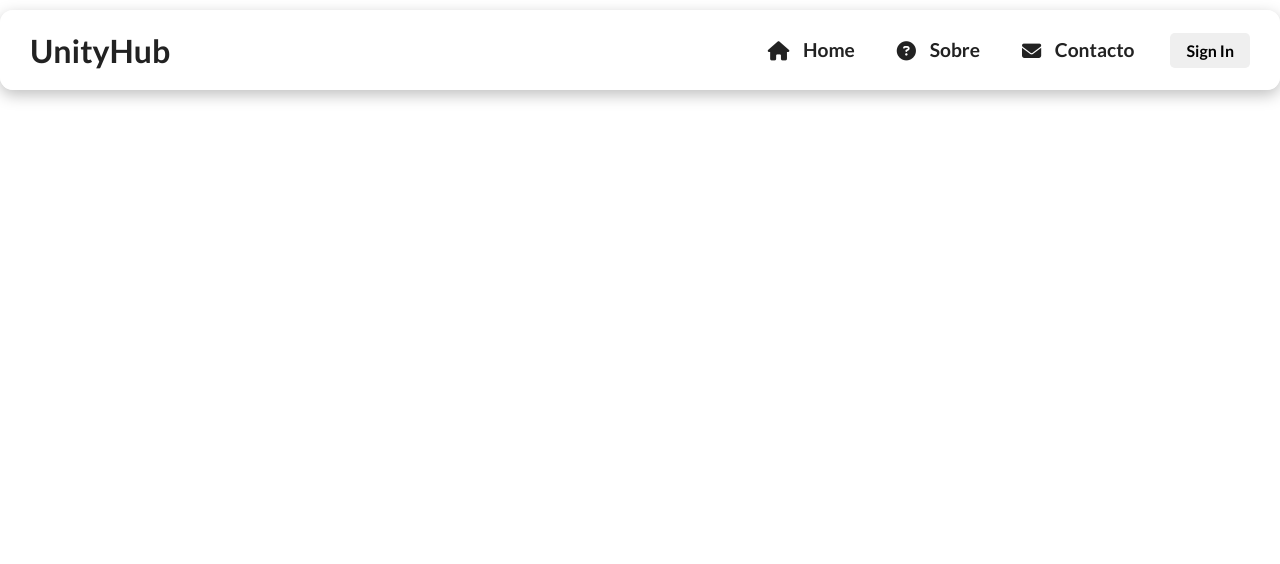
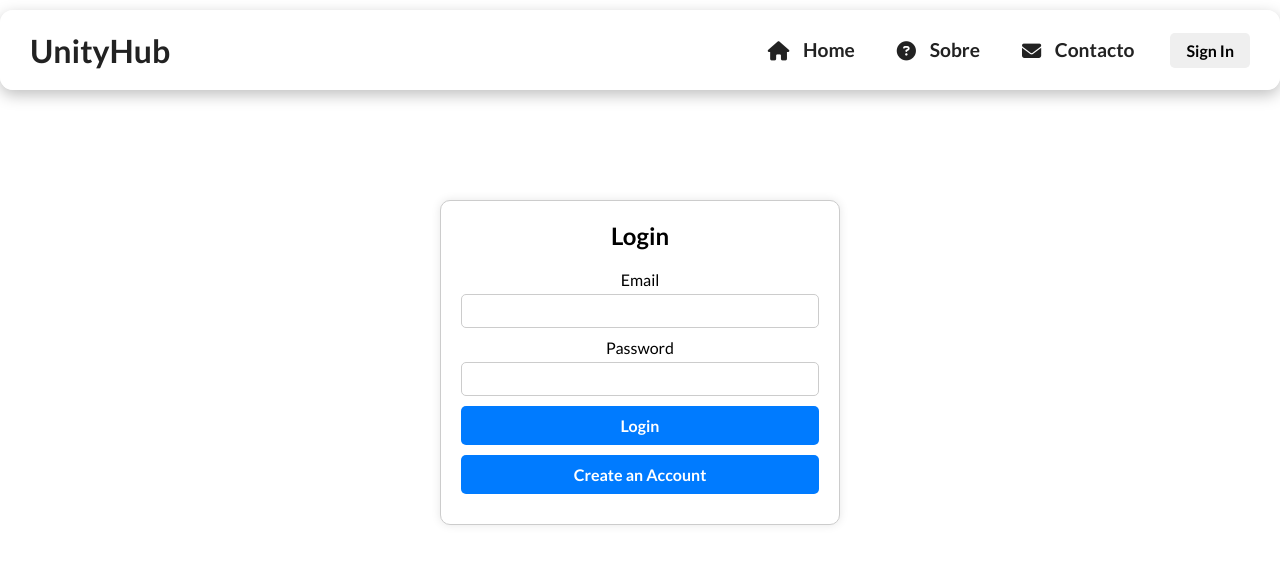
Before and after one commit to GonzzaloBarbosa/unityhub-react, a React (Create React App) app in the folder unity-app/: page /login-register in a window 1280 px wide. Shown: the top 564 px of the page. Built offline with nearby package versions, Linux system fonts and the light colour scheme.

Commit message:
Template para Login/Register
Template basico para no futuro expandir a função Login e Registo

```diff
--- a/unity-app/package.json
+++ b/unity-app/package.json
@@ -6,9 +6,9 @@
     "@testing-library/jest-dom": "^5.17.0",
     "@testing-library/react": "^13.4.0",
     "@testing-library/user-event": "^13.5.0",
-    "react-router-dom": "^6.24.0",
     "react": "^18.3.1",
     "react-dom": "^18.3.1",
+    "react-router-dom": "^6.24.0",
     "react-scripts": "5.0.1",
     "web-vitals": "^2.1.4"
   },
--- a/unity-app/public/index.html
+++ b/unity-app/public/index.html
@@ -25,7 +25,7 @@
       Learn how to configure a non-root public URL by running `npm run build`.
     -->
     <link rel="stylesheet" href="https://cdnjs.cloudflare.com/ajax/libs/font-awesome/6.5.2/css/all.min.css" integrity="sha512-SnH5WK+bZxgPHs44uWIX+LLJAJ9/2PkPKZ5QiAj6Ta86w+fsb2TkcmfRyVX3pBnMFcV7oQPJkl9QevSCWr3W6A==" crossorigin="anonymous" referrerpolicy="no-referrer" />
-    <title>React App</title>
+    <title>Unity Hub</title>
   </head>
   <body>
     <noscript>You need to enable JavaScript to run this app.</noscript>
--- a/unity-app/src/App.js
+++ b/unity-app/src/App.js
@@ -5,6 +5,7 @@ import { Route, Routes } from 'react-router-dom';
 import Home from './paginas/Home';
 import Sobre from './paginas/Sobre';
 import Contacto from './paginas/Contacto';
+import LoginRegister from './paginas/SignIn';
 
 function App() {
   return (
@@ -14,6 +15,7 @@ function App() {
         <Route path="/" element= {<Home/>}/>
         <Route path="/sobre" element= {<Sobre/>}/>
         <Route path="/contacto" element= {<Contacto/>}/>
+        <Route path="/login-register" element={<LoginRegister/>} />
       </Routes>
 
     </div>
--- /dev/null
+++ b/unity-app/src/componentes/LoginRegister.js
@@ -0,0 +1,113 @@
+import React, { useState } from 'react';
+import { useNavigate } from 'react-router-dom';
+import '../styles/LoginRegister.css';
+
+const LoginRegister = () => {
+  const [isLogin, setIsLogin] = useState(true);
+  const [formData, setFormData] = useState({
+    name: '',
+    email: '',
+    password: '',
+    phoneNumber: '',
+    dateOfBirth: '',
+    country: '',
+    city: ''
+  });
+
+  const navigate = useNavigate();
+
+  const handleChange = (e) => {
+    setFormData({ ...formData, [e.target.name]: e.target.value });
+  };
+
+  const handleSubmit = async (e) => {
+    e.preventDefault();
+    if (isLogin) {
+      // Handle login
+      console.log('Logging in with:', formData);
+    } else {
+      // Handle registration
+      console.log('Registering with:', formData);
+    }
+    // Redirect to home page
+    navigate('/');
+  };
+
+  return (
+    <div className="login-register-container">
+      <h2>{isLogin ? 'Login' : 'Register'}</h2>
+      <form onSubmit={handleSubmit}>
+        {!isLogin && (
+          <>
+            <label>Name</label>
+            <input
+              type="text"
+              name="name"
+              value={formData.name}
+              onChange={handleChange}
+              required
+            />
+          </>
+        )}
+        <label>Email</label>
+        <input
+          type="email"
+          name="email"
+          value={formData.email}
+          onChange={handleChange}
+          required
+        />
+        <label>Password</label>
+        <input
+          type="password"
+          name="password"
+          value={formData.password}
+          onChange={handleChange}
+          required
+        />
+        {!isLogin && (
+          <>
+            <label>Phone Number</label>
+            <input
+              type="text"
+              name="phoneNumber"
+              value={formData.phoneNumber}
+              onChange={handleChange}
+              required
+            />
+            <label>Date of Birth</label>
+            <input
+              type="date"
+              name="dateOfBirth"
+              value={formData.dateOfBirth}
+              onChange={handleChange}
+              required
+            />
+            <label>Country</label>
+            <input
+              type="text"
+              name="country"
+              value={formData.country}
+              onChange={handleChange}
+              required
+            />
+            <label>City</label>
+            <input
+              type="text"
+              name="city"
+              value={formData.city}
+              onChange={handleChange}
+              required
+            />
+          </>
+        )}
+        <button type="submit">{isLogin ? 'Login' : 'Register'}</button>
+      </form>
+      <button onClick={() => setIsLogin(!isLogin)}>
+        {isLogin ? 'Create an Account' : 'Already have an account?'}
+      </button>
+    </div>
+  );
+};
+
+export default LoginRegister;
--- a/unity-app/src/componentes/NavBar.js
+++ b/unity-app/src/componentes/NavBar.js
@@ -28,7 +28,9 @@ class Navbar extends Component {
                             </li>
                         )
                     })}
-                    <button>Sign In</button>
+                    <Link to="/login-register">
+                        <button>Sign In</button>
+                    </Link>
                 </ul>
             </nav>
         )
--- /dev/null
+++ b/unity-app/src/paginas/SignIn.js
@@ -0,0 +1,11 @@
+import LoginRegister from '../componentes/LoginRegister'
+
+function SignIn(){
+    return(
+        <>
+            <LoginRegister/>
+        </>
+    );
+}
+
+export default SignIn;
--- /dev/null
+++ b/unity-app/src/styles/LoginRegister.css
@@ -0,0 +1,43 @@
+.login-register-container {
+    max-width: 400px;
+    margin: auto;
+    padding: 20px;
+    border: 1px solid #ccc;
+    margin-top: 200px;
+    border-radius: 10px;
+    box-shadow: 0 0 10px rgba(0, 0, 0, 0.1);
+    background-color: #fff;
+  }
+
+  .login-register-container h2 {
+    text-align: center;
+    margin-bottom: 20px;
+  }
+
+  .login-register-container label {
+    display: block;
+    margin-bottom: 5px;
+  }
+
+  .login-register-container input {
+    width: 100%;
+    padding: 8px;
+    margin-bottom: 10px;
+    border: 1px solid #ccc;
+    border-radius: 5px;
+  }
+
+  .login-register-container button {
+    width: 100%;
+    padding: 10px;
+    background-color: #007bff;
+    color: white;
+    border: none;
+    border-radius: 5px;
+    cursor: pointer;
+    margin-bottom: 10px;
+  }
+
+  .login-register-container button:hover {
+    background-color: #0056b3;
+  }
```
